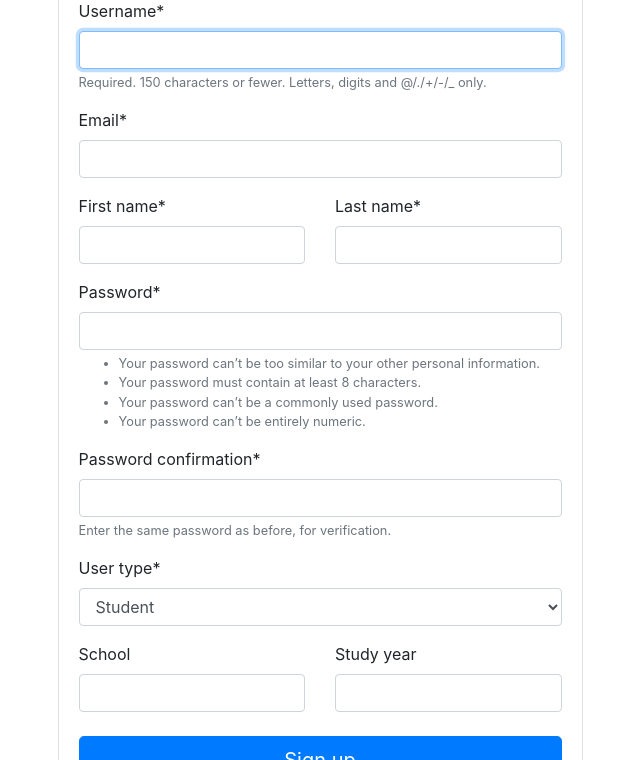
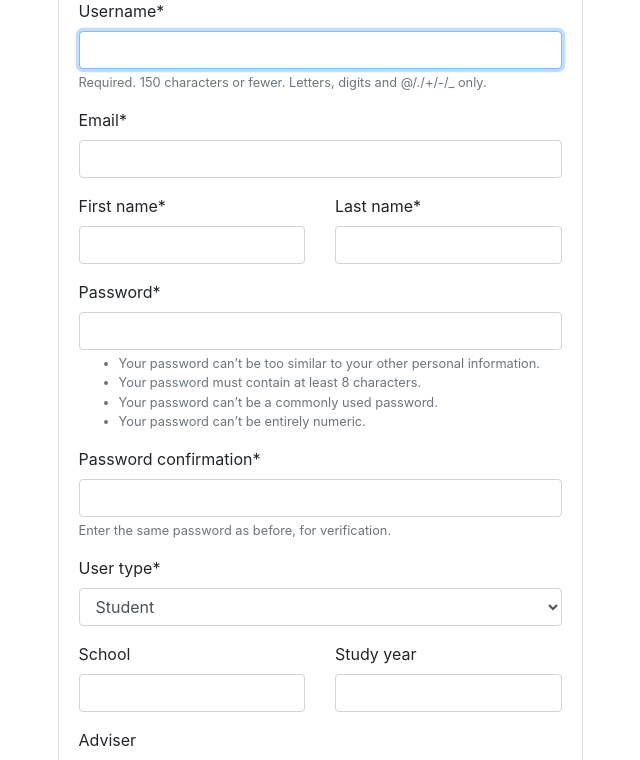
Before and after one commit to kris-gergov/appointment, a Django app: page /register/ in a window 1280 px wide. Shown: the part 166-926 px from the top of the page, without its empty margins (320-960 px from the left). Run offline with Django 3.2, Linux system fonts and the light colour scheme; some libraries are stand-ins or nearby versions.

```diff
--- a/authentication/forms.py
+++ b/authentication/forms.py
@@ -28,10 +28,12 @@ class ExtendedUserCreationForm(UserCreationForm):
 class UserProfileForm(forms.ModelForm):
     school = forms.CharField(max_length=100, required=False)
     study_year = forms.IntegerField(required=False)
+    adviser = forms.ModelChoiceField(
+        queryset=User.objects.filter(profile__user_type='adviser'), empty_label=None, required=False)
 
     class Meta:
         model = Profile
-        fields = ('user_type', 'school', 'study_year', 'booking_slots')
+        fields = ('user_type', 'school', 'study_year', 'booking_slots', 'adviser')
 
     def clean_school(self):
         user_type = self.cleaned_data.get('user_type')
@@ -54,6 +56,13 @@ class UserProfileForm(forms.ModelForm):
             raise forms.ValidationError('This field is required.')
         return booking_slots
 
+    def clean_adviser(self):
+        user_type = self.cleaned_data.get('user_type')
+        adviser = self.cleaned_data.get('adviser')
+        if user_type == 'adviser':
+            return None
+        return adviser
+
     def save(self, commit=True):
         profile = super().save(commit=False)
 
--- a/authentication/models.py
+++ b/authentication/models.py
@@ -41,6 +41,14 @@ class Profile(models.Model):
         ('16:30', "16:30"),
     )
     booking_slots = MultiSelectField(choices=SLOT_CHOICES, default='09:00', blank=True, null=True)
+    adviser = models.ForeignKey(User, related_name='+', null=True, blank=True, on_delete=models.CASCADE)
 
     def __str__(self):
-        return self.user.username
+        return self.user.first_name + " " + self.user.last_name
+
+
+def get_full_name(self):
+    return self.first_name + " " + self.last_name
+
+
+User.add_to_class("__str__", get_full_name)
--- a/authentication/static/authentication/js/custom.js
+++ b/authentication/static/authentication/js/custom.js
@@ -5,6 +5,8 @@ jQuery(document).ready(function ($) {
         $('#div_id_school').hide();
         $('#id_study_year').hide();
         $('#div_id_study_year').hide();
+        $('#id_adviser').hide();
+        $('#div_id_adviser').hide();
         $('#id_booking_slots').show();
         $('#div_id_booking_slots').show();
     } else if (val === "student") {
@@ -12,6 +14,8 @@ jQuery(document).ready(function ($) {
         $('#div_id_school').show();
         $('#id_study_year').show();
         $('#div_id_study_year').show();
+        $('#id_adviser').show();
+        $('#div_id_adviser').show();
         $('#id_booking_slots').hide();
         $('#div_id_booking_slots').hide();
     }
@@ -24,6 +28,8 @@ jQuery(document).ready(function ($) {
                 $('#div_id_school').hide();
                 $('#id_study_year').hide();
                 $('#div_id_study_year').hide();
+                $('#id_adviser').hide();
+                $('#div_id_adviser').hide();
                 $('#id_booking_slots').show();
                 $('#div_id_booking_slots').show();
             } else if (value === "student") {
@@ -31,6 +37,8 @@ jQuery(document).ready(function ($) {
                 $('#div_id_school').show();
                 $('#id_study_year').show();
                 $('#div_id_study_year').show();
+                $('#id_adviser').show();
+                $('#div_id_adviser').show();
                 $('#id_booking_slots').hide();
                 $('#div_id_booking_slots').hide();
             }
--- a/authentication/templates/authentication/register.html
+++ b/authentication/templates/authentication/register.html
@@ -30,6 +30,7 @@
                             {{ profile_form.study_year|as_crispy_field }}
                         </div>
                     </div>
+                    {{ profile_form.adviser|as_crispy_field }}
                     <div id="div_id_booking_slots" class="form-group">
                         <label for="id_booking_slots">{{ profile_form.booking_slots.label }}*</label>
                         <div>
```
Also changed, not shown: authentication/migrations/0009_profile_adviser.py (added).
